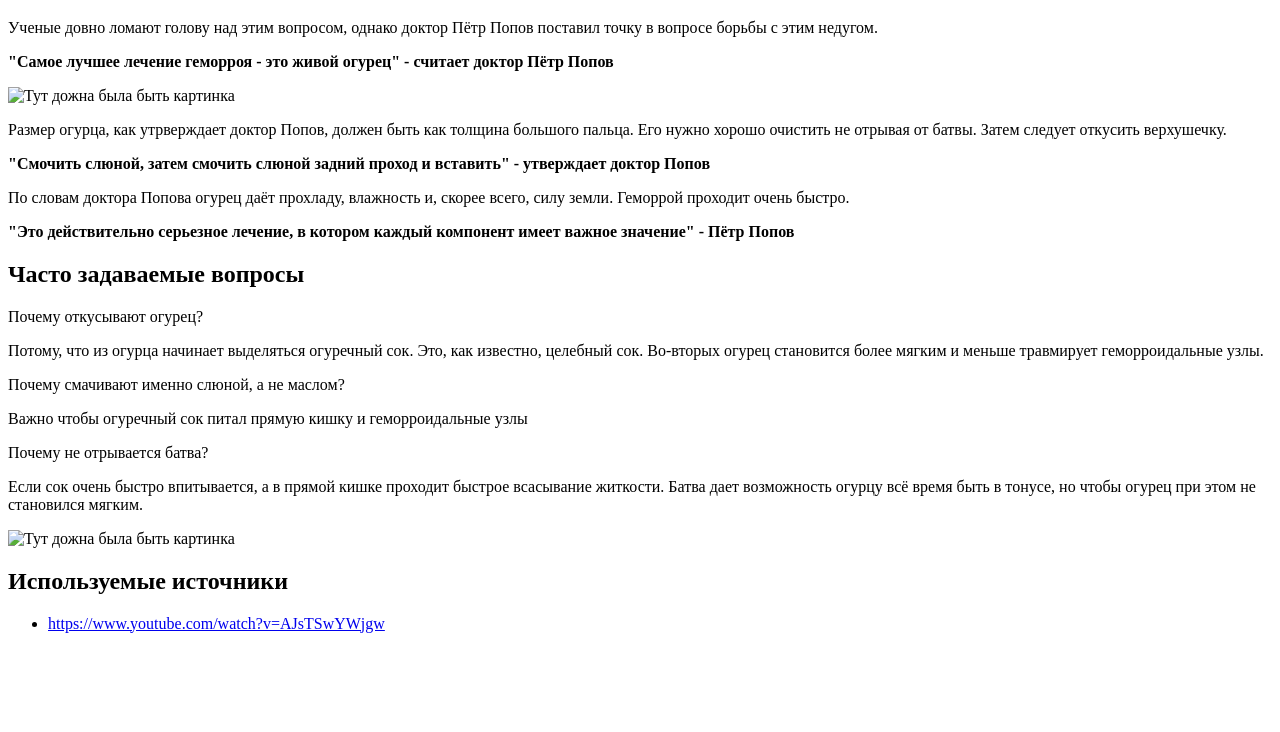
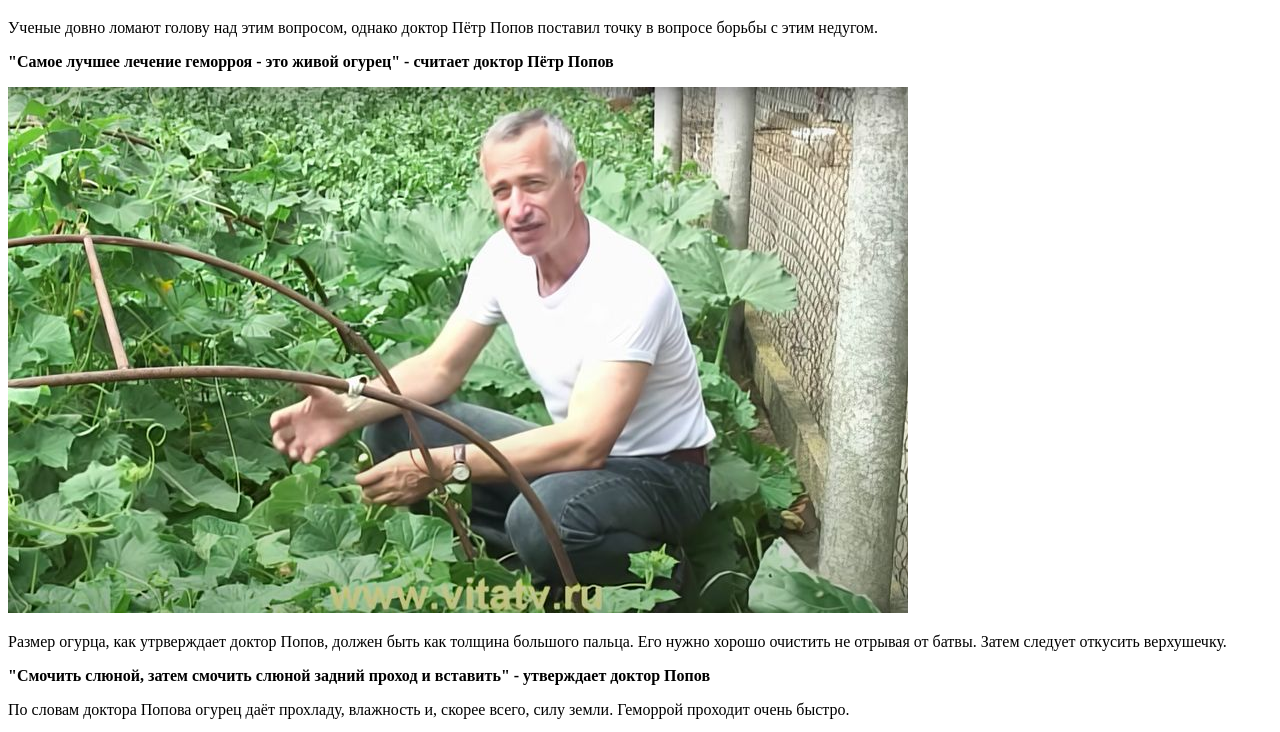
Before and after one commit to teamix15/popov, a plain HTML site: page index.html in a window 1280 px wide. Shown: the part 61-793 px from the top of the page. Drawn offline with Linux system fonts and the light colour scheme.

Commit message:
Add files via upload

```diff
--- a/index.html
+++ b/index.html
@@ -8,7 +8,7 @@
 <h1>Как же всё-таки бороться с геморроем?</h1>
 <p>Ученые довно ломают голову над этим вопросом, однако доктор Пётр Попов поставил точку в вопросе борьбы с этим недугом.</p>
 <p><strong>"Самое лучшее лечение геморроя - это живой огурец" - считает доктор Пётр Попов</strong></p>
-<img src="/images/562750842433.6671-900x.jpg" alt="Тут дожна была быть картинка">
+<img src="562750842433.6671-900x.jpg" alt="Тут дожна была быть картинка">
 <p>Размер огурца, как утрверждает доктор Попов, должен быть как толщина большого пальца. Его нужно хорошо очистить не отрывая от батвы. Затем следует откусить верхушечку.</p>
 <p><strong>"Смочить слюной, затем смочить слюной задний проход и вставить" - утверждает доктор Попов</strong></p>
 <p>По словам доктора Попова огурец даёт прохладу, влажность и, скорее всего, силу земли. Геморрой проходит очень быстро.</p>
@@ -20,7 +20,7 @@
 <p>Важно чтобы огуречный сок питал прямую кишку и геморроидальные узлы</p>
 <p>Почему не отрывается батва?</p>
 <p>Если сок очень быстро впитывается, а в прямой кишке проходит быстрое всасывание житкости. Батва дает возможность огурцу всё время быть в тонусе, но чтобы огурец при этом не становился мягким.</p>
-<img src="/images/441071355476.78656-900x.jpg" alt="Тут дожна была быть картинка">
+<img src="441071355476.78656-900x.jpg" alt="Тут дожна была быть картинка">
 <h2>Используемые источники</h2>
 <ul>
     <li><a href="https://www.youtube.com/watch?v=AJsTSwYWjgw" target="_blank">https://www.youtube.com/watch?v=AJsTSwYWjgw</a></li>
```
